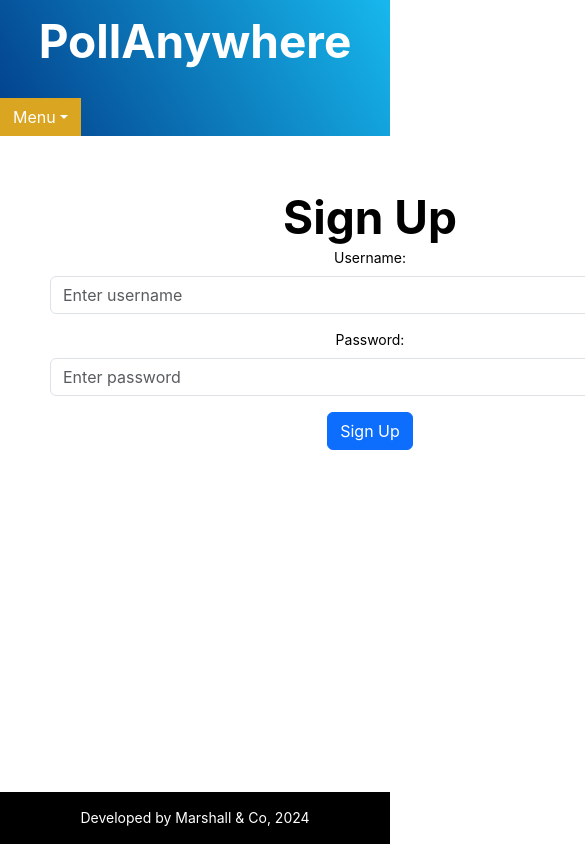
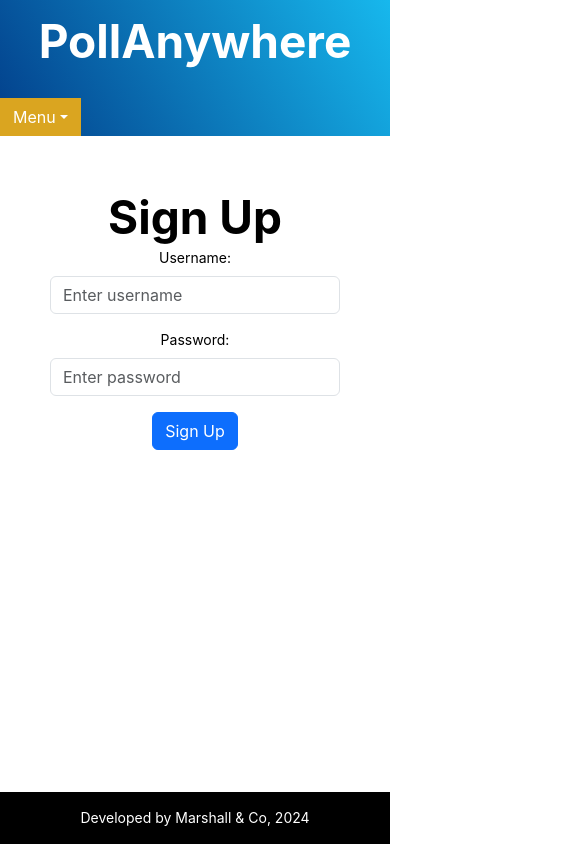
Before and after one commit to tanvir-sahota/poll, a React (Create React App) app in the folder frontend/: page /sign_up in a window 390 px wide. Shown: the top 844 px of the page, 585 px wide, since content can reach past the window. Built offline with nearby package versions, Linux system fonts and the light colour scheme; no server answers.

Commit message:
Change design of signup/login form to fit mobile screen

```diff
--- a/frontend/src/components/forms/LoginForm.js
+++ b/frontend/src/components/forms/LoginForm.js
@@ -36,7 +36,7 @@ const LoginForm = () => {
   return (
     <div
       className="form-container"
-      style={{ display: "inline-block", width: 700, padding: 30 }}
+      style={{ display: "inline-block", width: 700, maxWidth: "100%", padding: 30 }}
     >
       <Form className="login" onSubmit={handleSubmit(onSubmit)}>
         <h1>Log in</h1>
--- a/frontend/src/components/forms/SignupForm.js
+++ b/frontend/src/components/forms/SignupForm.js
@@ -39,7 +39,7 @@ const SignupForm = () => {
   return (
     <div
       className="form-container"
-      style={{ display: "inline-block", width: 700, padding: 30 }}
+      style={{ display: "inline-block", width: 700, maxWidth: "100%", padding: 30 }}
     >
       <Form className="sign-up" onSubmit={handleSubmit(onSubmit)}>
         <h1>Sign Up</h1>
```
